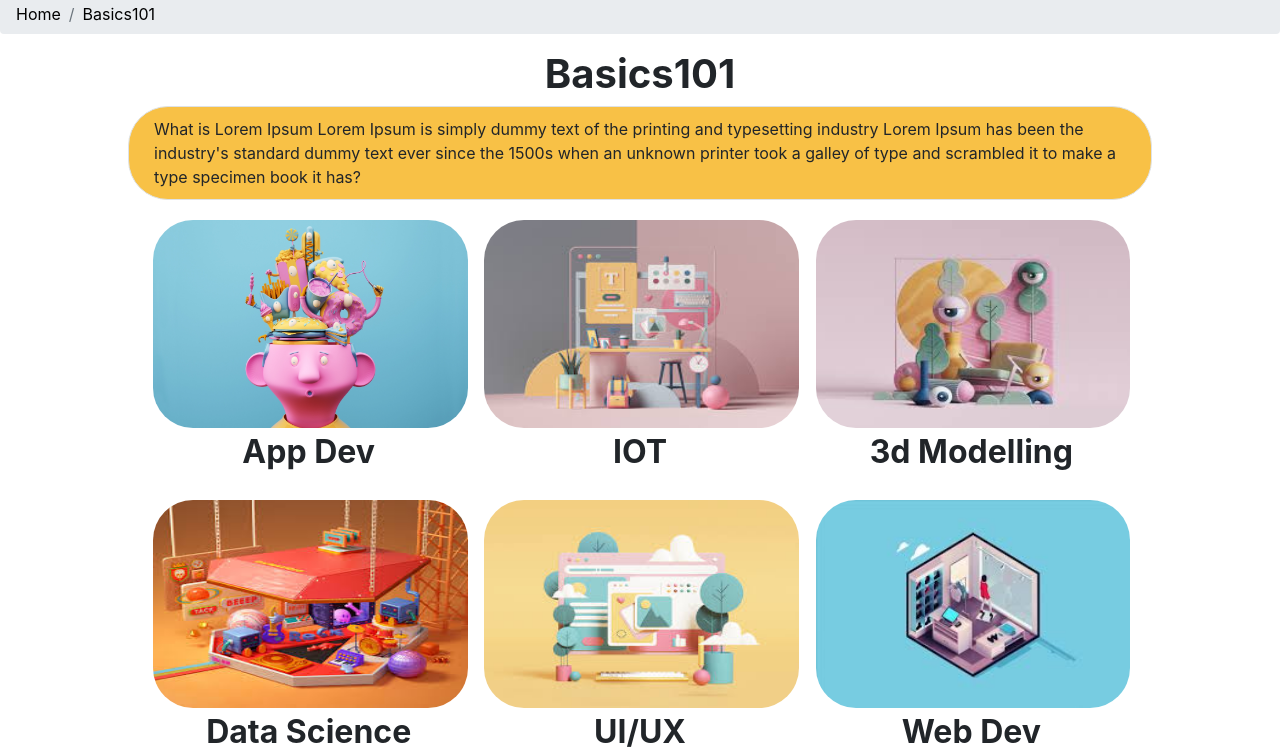
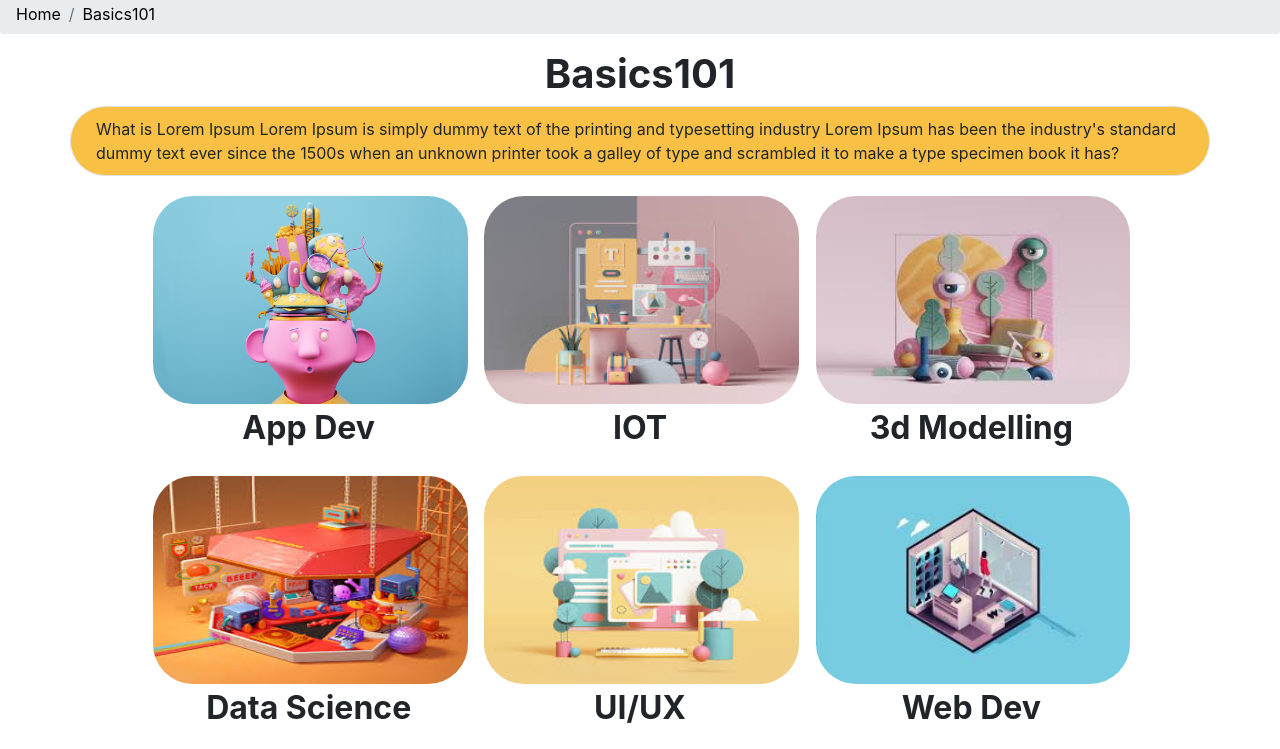
Before and after one commit to Mantron13/ABC-VIT-BLOG, a plain HTML site: page pages/Blogsp/basics101.html in a window 1280 px wide. Shown: the part 74-823 px from the top of the page. Drawn offline with Linux system fonts and the light colour scheme.

Commit message:
Update basics101.html

```diff
--- a/pages/Blogsp/basics101.html
+++ b/pages/Blogsp/basics101.html
@@ -97,7 +97,7 @@
         <li class="breadcrumb-item"><a href="#"><span style="color: rgb(0,0,0);">Basics101</span></a></li>
     </ol>
     <h1 class="text-center"><strong>Basics101</strong></h1>
-    <div class="container border rounded" style="background-color: #f8c146;width: 80%;">
+    <div class="container border rounded" style="background-color: #f8c146;width: 90%;">
         <p style="margin: 10px;">What is Lorem Ipsum Lorem Ipsum is simply dummy text of the printing and typesetting industry Lorem Ipsum has been the industry's standard dummy text ever since the 1500s when an unknown printer took a galley of type and scrambled it to make a
             type specimen book it has?</p>
     </div>
```
